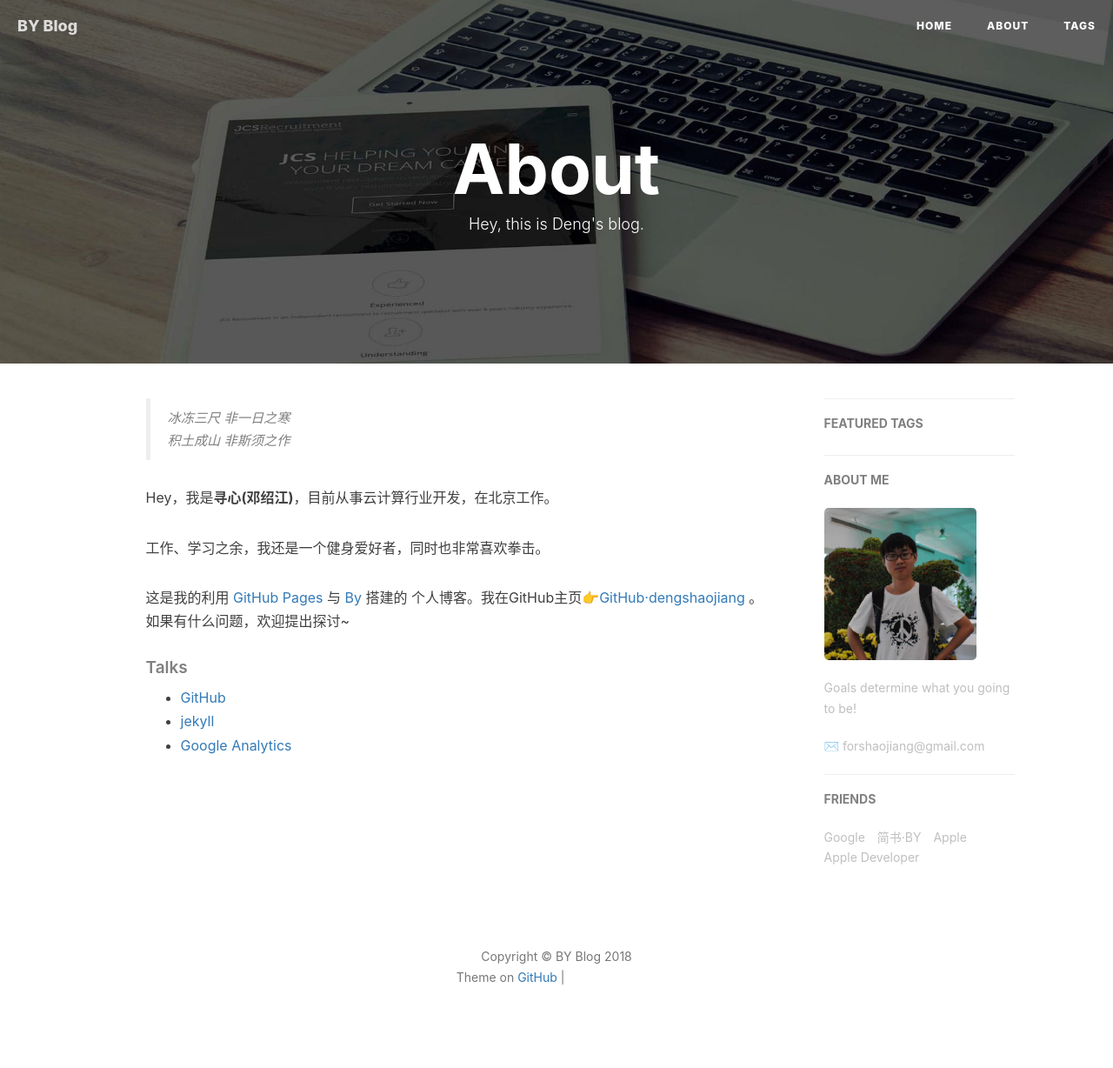
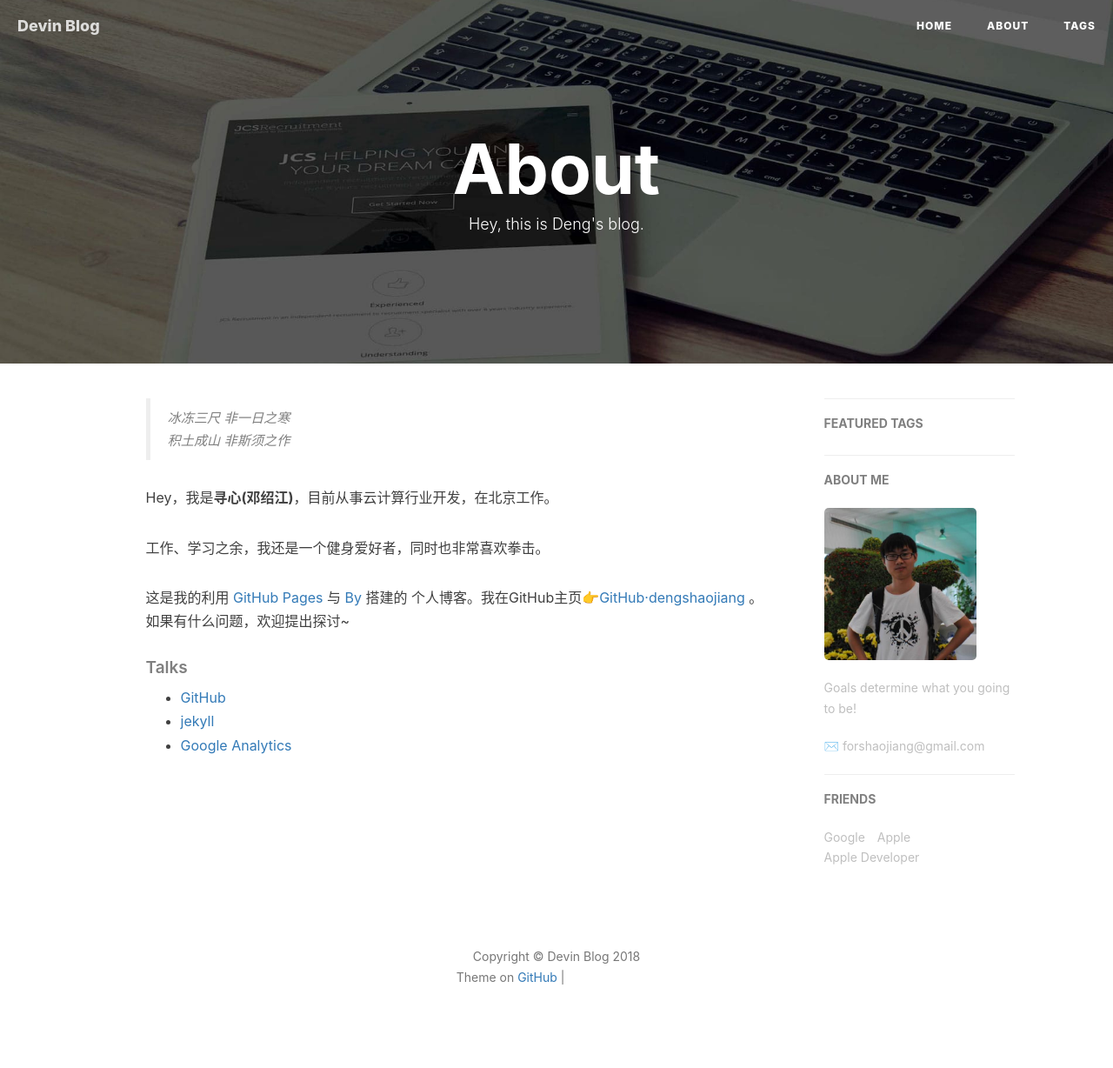
Before and after one commit to dengshaojiang/dengshaojiang.github.io, a Jekyll site: the page built from about.html, in a window 1280 px wide. Shown: the whole page at 87% size. Built offline with Jekyll 4.4.1, drawn with Linux system fonts in a browser that asks for light colours; nearby versions of some CDN libraries; comment, search, counter and statistics services are not loaded; grey boxes are pictures that could not be loaded.

Commit message:
update _config.yml

```diff
--- a/_config.yml
+++ b/_config.yml
@@ -1,10 +1,10 @@
 # Site settings
-title: BY Blog
-SEOTitle: 寻心的博客 | BY Blog
+title: Devin Blog
+SEOTitle: 寻心的博客 | Devin Blog
 header-img: img/post-bg-desk.jpg
 email: forshaojiang@gmail.com
 description: "Nobody no why, it just works."
-keyword: "BY, BY Blog, 寻心的博客, xunxin, 寻心, iOS, Apple, iPhone"
+keyword: "Devin, Devin Blog, 寻心的博客, xunxin, 寻心, iOS, Apple, iPhone"
 url: "http://dengshaojiang.github.io"          # your host, for absolute URL
 baseurl: ""      # for example, '/blog' if your blog hosted on 'host/blog'
 github_repo: "https://github.com/dengshaojiang/dengshaojiang.github.io.git" # you code repository
@@ -102,9 +102,6 @@ friends: [
         title: "Google",
         href: "https://www.google.com"
     },{
-        title: "简书·BY",
-        href: "http://www.jianshu.com/u/e71990ada2fd"
-    },{
         title: "Apple",
         href: "https://apple.com"
     },{
```
